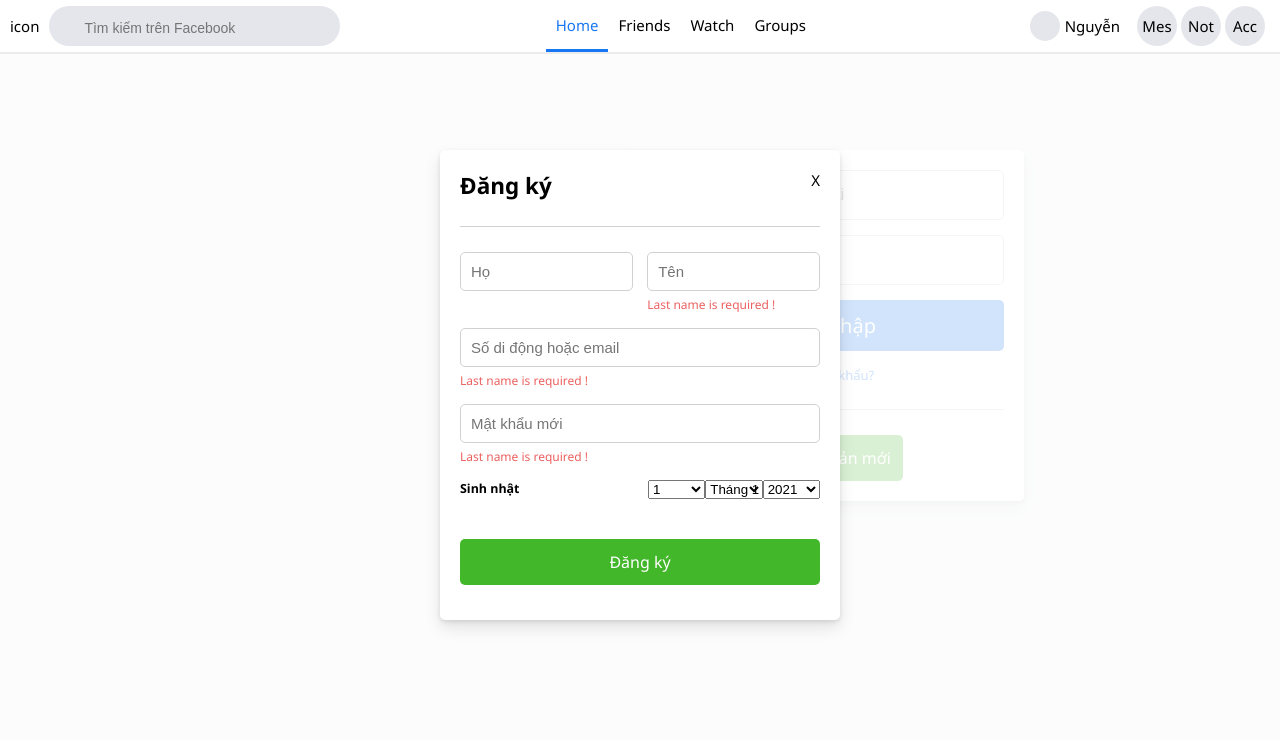
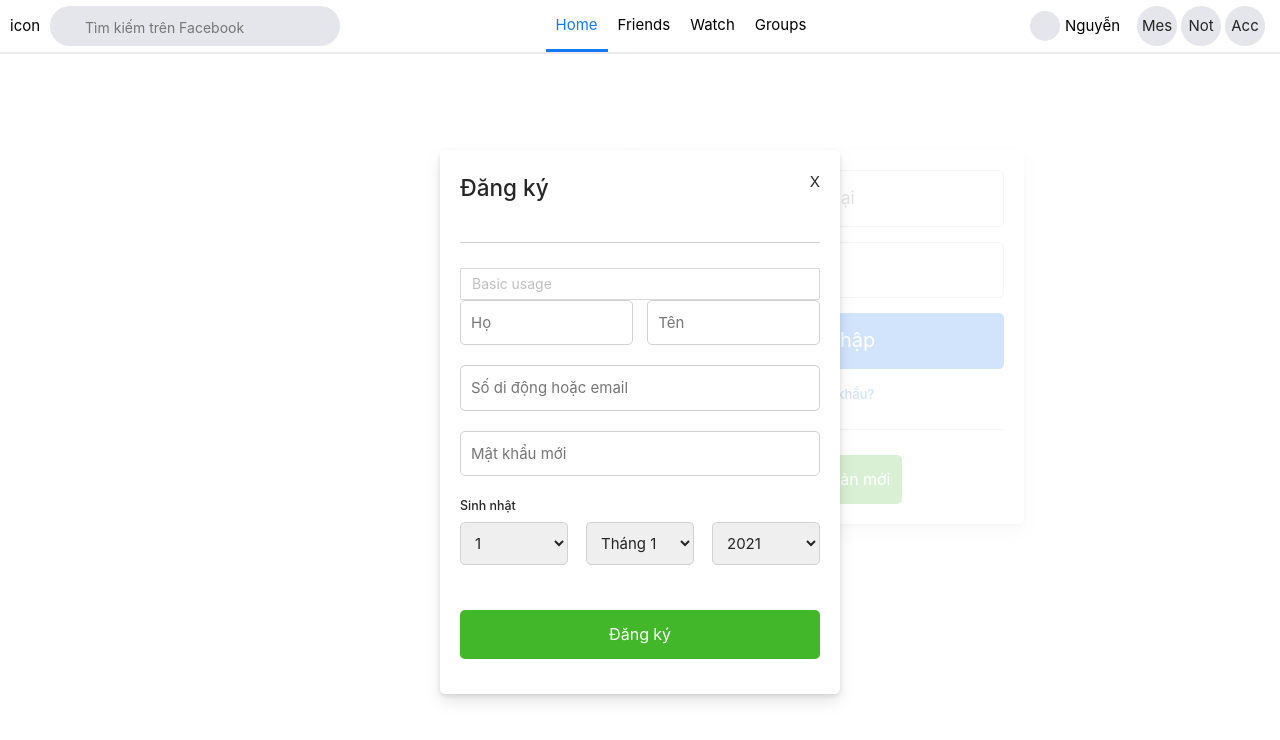
Before and after one commit to minhvuong123/client-app, a React (Create React App) app: page / in a window 1280 px wide. Both pictures are taken after a click on the element "Tạo tài khoản mới". Shown: the top 740 px of the page. Built offline with nearby package versions, Linux system fonts and the light colour scheme.

Commit message:
add antd for manage form

```diff
--- a/package.json
+++ b/package.json
@@ -10,6 +10,7 @@
     "@types/node": "^12.20.37",
     "@types/react": "^17.0.35",
     "@types/react-dom": "^17.0.11",
+    "antd": "^4.18.2",
     "axios": "^0.24.0",
     "node-sass": "^6.0.1",
     "react": "^17.0.2",
--- a/src/components/formInput/form-input.scss
+++ /dev/null
@@ -1,24 +0,0 @@
-.form-input {
-	display: flex;
-	flex-direction: column;
-	.input-label {
-		font-size: 1.4rem;
-    font-weight: 500;
-		margin-bottom: 1rem;
-	}
-	input {
-		padding: 1rem;
-		font-size: 1.5rem;
-		border-radius: 0.5rem;
-		border: 1px solid #d3d0d0;
-		width: 100%;
-		margin-bottom: 0.5rem;
-		&:focus-visible {
-		  outline: unset;
-		}
-	}
-	.input-error {
-		font-size: 1.2rem;
-    color: #ec6060;
-	}
-}
--- a/src/components/formInput/form-input.tsx
+++ /dev/null
@@ -1,14 +0,0 @@
-
-import './form-input.scss';
-
-function FormInput({ value, onChange, label, errorMessage, ...inputProps }: any) {
-	return (
-		<div className={`form-input ${inputProps.classWrap}`}>
-		 	{ label && <label className="input-label">{label}</label> }
-			<input className={inputProps.classInput} {...inputProps} defaultValue={value} onChange={(event) => onChange(event)} />
-			{ errorMessage && <span className="input-error">{errorMessage}</span> }
-		</div>
-	);
-}
-
-export default FormInput;
--- a/src/index.tsx
+++ b/src/index.tsx
@@ -1,9 +1,10 @@
-import React from 'react';
+
 import ReactDOM from 'react-dom';
 import { Provider } from 'react-redux';
 import { BrowserRouter as Router } from "react-router-dom";
 import configureStore from 'redux/store';
 import App from './app/app';
+import 'antd/dist/antd.css';
 import './index.scss';
 
 const store = configureStore();
--- a/src/pages/register/register.scss
+++ b/src/pages/register/register.scss
@@ -32,6 +32,17 @@
         margin-bottom: 1.5rem;
         display: flex;
         justify-content: space-between;
+        flex-wrap: wrap;
+        .form-input {
+          padding: 1rem;
+          font-size: 1.5rem;
+          border-radius: 0.5rem;
+          border: 1px solid #d3d0d0;
+          margin-bottom: 0.5rem;
+          &:focus-visible {
+            outline: unset;
+          }
+        }
       }
       .register-button {
         width: 100%;
--- a/src/pages/register/register.tsx
+++ b/src/pages/register/register.tsx
@@ -1,8 +1,7 @@
 
-
-import FormInput from 'components/formInput/form-input';
 import { useHookForm } from 'hook/useForm';
 import { RegisterModel } from 'model';
+import { Input } from 'antd';
 import './register.scss';
 
 
@@ -20,47 +19,40 @@
           </div>
           <div className="register-line mt-25 mb-25"></div>
           <div className="form-group">
-            <FormInput
+            <Input placeholder="Basic usage" />
+            <input
               type="text"
               name="firstName"
-              classWrap="w-48"
               placeholder="Họ"
+              className="form-input w-48"
               value={state.firstName}
-              validate={[
-                { min: 5 },
-                { max: 100 },
-                { required: true}
-              ]}
               onChange={handleChange}
             />
-            <FormInput
+            <input
               type="text"
               name="lastName"
-              classWrap="w-48"
               placeholder="Tên"
-              errorMessage="Last name is required !"
+              className="form-input w-48"
               value={state.lastName}
               onChange={handleChange}
             />
           </div>
           <div className="form-group">
-            <FormInput
+            <input
               type="text"
               name="emailPhone"
-              classWrap="w-100"
+              className="form-input w-100"
               placeholder="Số di động hoặc email"
-              errorMessage="Last name is required !"
               value={state.emailPhone}
               onChange={handleChange}
             />
           </div>
           <div className="form-group">
-            <FormInput
+            <input
               type="password"
               name="password"
-              classWrap="w-100"
+              className="form-input w-100"
               placeholder="Mật khẩu mới"
-              errorMessage="Last name is required !"
               value={state.password}
               onChange={handleChange}
             />
```
Also changed, not shown: 1 other file (tests, documents, lock files or other folders).
